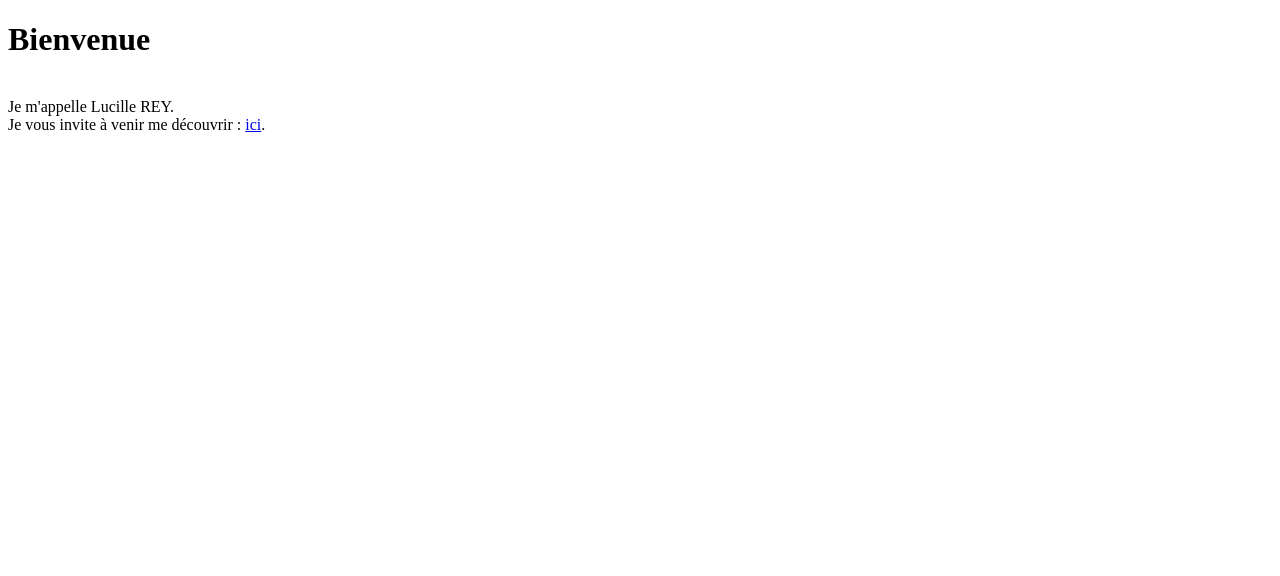
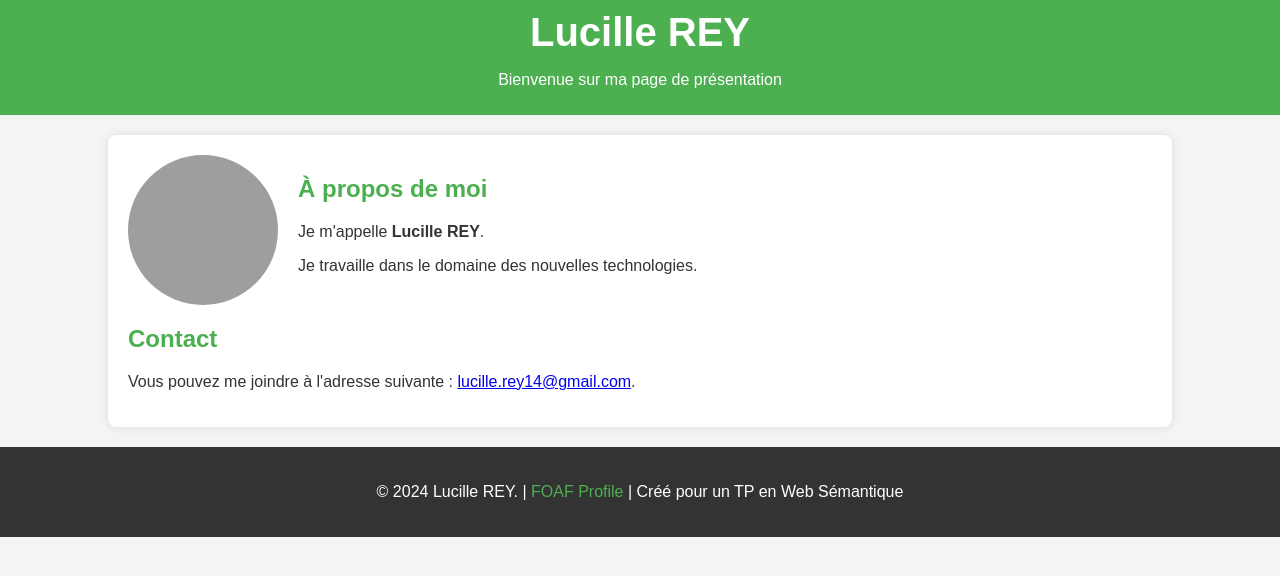
Before and after one commit to LucilleRey/WebSmtique_DonnInter_TP1.github.io, a plain HTML site: page index.html in a window 1280 px wide. Drawn offline with Linux system fonts and the light colour scheme; grey boxes are pictures that could not be loaded.

Commit message:
Mise à jour de html

```diff
--- a/index.html
+++ b/index.html
@@ -1,14 +1,122 @@
 <!DOCTYPE html>
 <html lang="fr">
+
 <head>
     <meta charset="UTF-8">
     <meta name="viewport" content="width=device-width, initial-scale=1.0">
-    <title>Index Rey Lucille</title>
+    <title>Lucille REY - Page de Présentation</title>
     <!-- Lien vers le fichier FOAF -->
     <link rel="meta" type="application/rdf+xml" title="FOAF" href="https://lucillerey.github.io/foaf.rdf" />
+
+    <!-- Feuille de style CSS -->
+    <style>
+        body {
+            font-family: Arial, sans-serif;
+            margin: 0;
+            padding: 0;
+            background-color: #f4f4f4;
+            color: #333;
+        }
+
+        header {
+            background-color: #4CAF50;
+            color: white;
+            padding: 10px 0;
+            text-align: center;
+        }
+
+        header h1 {
+            margin: 0;
+            font-size: 2.5em;
+        }
+
+        .container {
+            width: 80%;
+            margin: 20px auto;
+            background-color: white;
+            padding: 20px;
+            box-shadow: 0 0 10px rgba(0, 0, 0, 0.1);
+            border-radius: 8px;
+        }
+
+        .profile-img {
+            float: left;
+            margin-right: 20px;
+            border-radius: 50%;
+            width: 150px;
+            height: 150px;
+            object-fit: cover;
+        }
+
+        .intro {
+            margin-bottom: 30px;
+        }
+
+        h2 {
+            color: #4CAF50;
+        }
+
+        .clear {
+            clear: both;
+        }
+
+        footer {
+            text-align: center;
+            padding: 20px;
+            background-color: #333;
+            color: white;
+        }
+
+        footer a {
+            color: #4CAF50;
+            text-decoration: none;
+        }
+
+        footer a:hover {
+            text-decoration: underline;
+        }
+
+        .btn {
+            display: inline-block;
+            padding: 10px 20px;
+            margin-top: 10px;
+            background-color: #4CAF50;
+            color: white;
+            text-decoration: none;
+            border-radius: 5px;
+        }
+
+        .btn:hover {
+            background-color: #45a049;
+        }
+    </style>
 </head>
+
 <body>
-    <h1>Bienvenue</h1>
-    <br>Je m'appelle Lucille REY. </br> Je vous invite à venir me découvrir : <a href="foaf.rdf">ici</a>.</p>
+    <header>
+        <h1>Lucille REY</h1>
+        <p>Bienvenue sur ma page de présentation</p>
+    </header>
+
+    <div class="container">
+        <img src="https://lucillerey.github.io/images/photo.jpg" alt="Photo de Lucille REY" class="profile-img">
+
+        <div class="intro">
+            <h2>À propos de moi</h2>
+            <p>Je m'appelle <strong>Lucille REY</strong>.</p>
+
+            <p>Je travaille dans le domaine des nouvelles technologies.</p>
+        </div>
+
+        <div class="clear"></div>
+
+        <h2>Contact</h2>
+        <p>Vous pouvez me joindre à l'adresse suivante : <a href="mailto:lucille.rey14@gmail.com">lucille.rey14@gmail.com</a>.</p>
+    </div>
+
+    <footer>
+        <p>&copy; 2024 Lucille REY. | <a href="foaf.rdf">FOAF Profile</a> | Créé pour un TP en Web Sémantique</p>
+    </footer>
 </body>
+
 </html>
```
